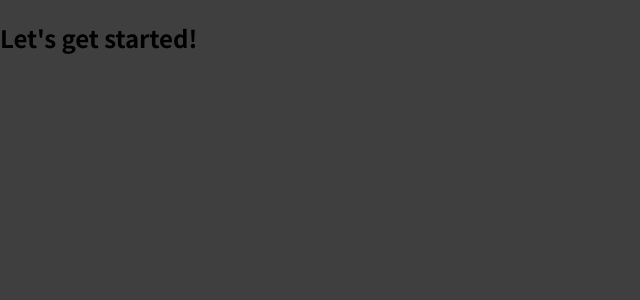
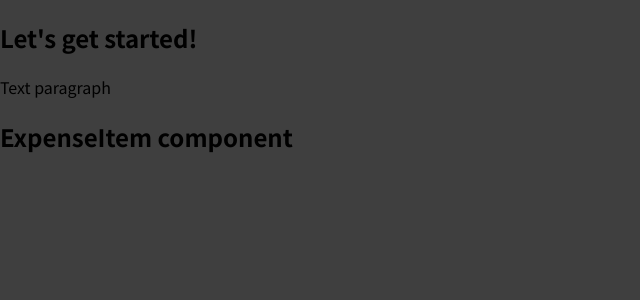
Before and after one commit to nixford/React-TheCompleteGuide, a JavaScript app in the folder 01. React-Basic-Working-With-Components/01-starting-setup/: page / in a window 1280 px wide. Shown: the top 300 px of the page, without its empty margins (0-640 px from the left). Built offline with nearby package versions, Linux system fonts and the light colour scheme.

Commit message:
add components folder and example import

```diff
--- a/01. React-Basic-Working-With-Components/01-starting-setup/src/App.js
+++ b/01. React-Basic-Working-With-Components/01-starting-setup/src/App.js
@@ -1,7 +1,11 @@
+import ExpenseItem from './components/ExpenseItem';
+
 function App() {
   return (
     <div>
       <h2>Let's get started!</h2>
+      <p>Text paragraph</p>
+      <ExpenseItem />
     </div>
   );
 }
--- /dev/null
+++ b/01. React-Basic-Working-With-Components/01-starting-setup/src/components/ExpenseItem.js
@@ -0,0 +1,5 @@
+function ExpenseItem() {
+    return (<h2>ExpenseItem component</h2>)
+}
+
+export default ExpenseItem;
```
